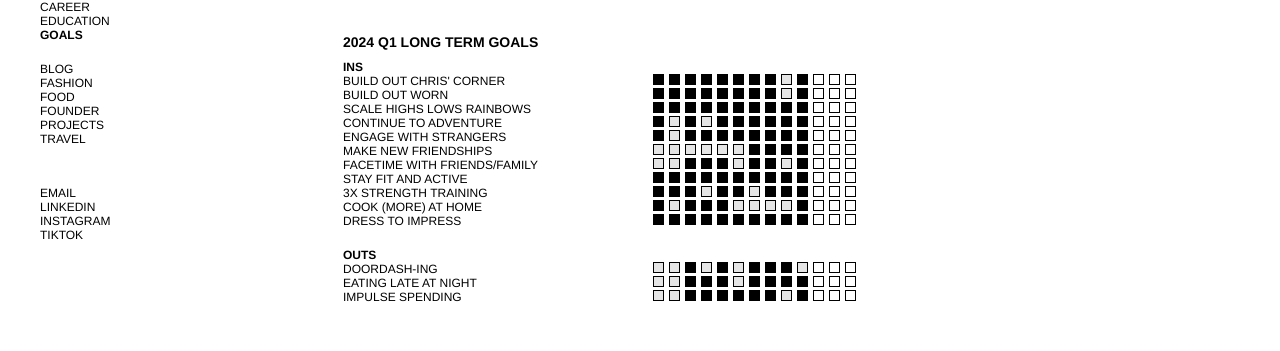
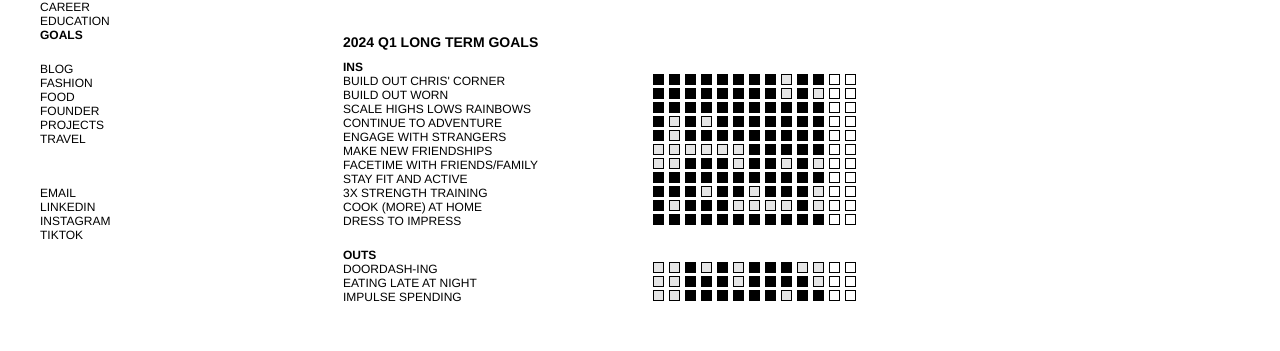
Before and after one commit to guchris/chris-corner, a Next.js app: page /about-me/goals in a window 1280 px wide. Shown: the part 228-579 px from the top of the page. Built offline with nearby package versions, Linux system fonts and the light colour scheme.

Commit message:
updated weekly goals, added new brews and bites v4 page

```diff
--- a/src/app/about-me/goals/page.js
+++ b/src/app/about-me/goals/page.js
@@ -45,7 +45,7 @@ const GoalsPage = () => {
                                 <input type="checkbox" className="true"/>
                                 <input type="checkbox" className="false"/>
                                 <input type="checkbox" className="true"/>
-                                <input type="checkbox" className="empty"/>
+                                <input type="checkbox" className="true"/>
                                 <input type="checkbox" className="empty"/>
                                 <input type="checkbox" className="empty"/>
                             </div>
@@ -63,7 +63,7 @@ const GoalsPage = () => {
                                 <input type="checkbox" className="true"/>
                                 <input type="checkbox" className="false"/>
                                 <input type="checkbox" className="true"/>
-                                <input type="checkbox" className="empty"/>
+                                <input type="checkbox" className="false"/>
                                 <input type="checkbox" className="empty"/>
                                 <input type="checkbox" className="empty"/>
                             </div>
@@ -81,7 +81,7 @@ const GoalsPage = () => {
                                 <input type="checkbox" className="true"/>
                                 <input type="checkbox" className="true"/>
                                 <input type="checkbox" className="true"/>
-                                <input type="checkbox" className="empty"/>
+                                <input type="checkbox" className="true"/>
                                 <input type="checkbox" className="empty"/>
                                 <input type="checkbox" className="empty"/>
                             </div>
@@ -99,7 +99,7 @@ const GoalsPage = () => {
                                 <input type="checkbox" className="true"/>
                                 <input type="checkbox" className="true"/>
                                 <input type="checkbox" className="true"/>
-                                <input type="checkbox" className="empty"/>
+                                <input type="checkbox" className="true"/>
                                 <input type="checkbox" className="empty"/>
                                 <input type="checkbox" className="empty"/>
                             </div>
@@ -117,7 +117,7 @@ const GoalsPage = () => {
                                 <input type="checkbox" className="true"/>
                                 <input type="checkbox" className="true"/>
                                 <input type="checkbox" className="true"/>
-                                <input type="checkbox" className="empty"/>
+                                <input type="checkbox" className="true"/>
                                 <input type="checkbox" className="empty"/>
                                 <input type="checkbox" className="empty"/>
                             </div>
@@ -135,7 +135,7 @@ const GoalsPage = () => {
                                 <input type="checkbox" className="true"/>
                                 <input type="checkbox" className="true"/>
                                 <input type="checkbox" className="true"/>
-                                <input type="checkbox" className="empty"/>
+                                <input type="checkbox" className="true"/>
                                 <input type="checkbox" className="empty"/>
                                 <input type="checkbox" className="empty"/>
                             </div>
@@ -153,7 +153,7 @@ const GoalsPage = () => {
                                 <input type="checkbox" className="true"/>
                                 <input type="checkbox" className="false"/>
                                 <input type="checkbox" className="true"/>
-                                <input type="checkbox" className="empty"/>
+                                <input type="checkbox" className="false"/>
                                 <input type="checkbox" className="empty"/>
                                 <input type="checkbox" className="empty"/>
                             </div>
@@ -171,7 +171,7 @@ const GoalsPage = () => {
                                 <input type="checkbox" className="true"/>
                                 <input type="checkbox" className="true"/>
                                 <input type="checkbox" className="true"/>
-                                <input type="checkbox" className="empty"/>
+                                <input type="checkbox" className="true"/>
                                 <input type="checkbox" className="empty"/>
                                 <input type="checkbox" className="empty"/>
                             </div>
@@ -189,7 +189,7 @@ const GoalsPage = () => {
                                 <input type="checkbox" className="true"/>
                                 <input type="checkbox" className="true"/>
                                 <input type="checkbox" className="true"/>
-                                <input type="checkbox" className="empty"/>
+                                <input type="checkbox" className="false"/>
                                 <input type="checkbox" className="empty"/>
                                 <input type="checkbox" className="empty"/>
                             </div>
@@ -207,7 +207,7 @@ const GoalsPage = () => {
                                 <input type="checkbox" className="false"/>
                                 <input type="checkbox" className="false"/>
                                 <input type="checkbox" className="true"/>
-                                <input type="checkbox" className="empty"/>
+                                <input type="checkbox" className="false"/>
                                 <input type="checkbox" className="empty"/>
                                 <input type="checkbox" className="empty"/>
                             </div>
@@ -225,7 +225,7 @@ const GoalsPage = () => {
                                 <input type="checkbox" className="true"/>
                                 <input type="checkbox" className="true"/>
                                 <input type="checkbox" className="true"/>
-                                <input type="checkbox" className="empty"/>
+                                <input type="checkbox" className="true"/>
                                 <input type="checkbox" className="empty"/>
                                 <input type="checkbox" className="empty"/>
                             </div>
@@ -246,7 +246,7 @@ const GoalsPage = () => {
                                 <input type="checkbox" className="true"/>
                                 <input type="checkbox" className="true"/>
                                 <input type="checkbox" className="false"/>
-                                <input type="checkbox" className="empty"/>
+                                <input type="checkbox" className="false"/>
                                 <input type="checkbox" className="empty"/>
                                 <input type="checkbox" className="empty"/>
                             </div>
@@ -264,7 +264,7 @@ const GoalsPage = () => {
                                 <input type="checkbox" className="true"/>
                                 <input type="checkbox" className="true"/>
                                 <input type="checkbox" className="true"/>
-                                <input type="checkbox" className="empty"/>
+                                <input type="checkbox" className="false"/>
                                 <input type="checkbox" className="empty"/>
                                 <input type="checkbox" className="empty"/>
                             </div>
@@ -282,7 +282,7 @@ const GoalsPage = () => {
                                 <input type="checkbox" className="true"/>
                                 <input type="checkbox" className="false"/>
                                 <input type="checkbox" className="true"/>
-                                <input type="checkbox" className="empty"/>
+                                <input type="checkbox" className="true"/>
                                 <input type="checkbox" className="empty"/>
                                 <input type="checkbox" className="empty"/>
                             </div>
```
Also changed, not shown: src/app/projects/brews-and-bites/brews-data.json (+53 -0 lines), public/projects/brews-and-bites/v4-back.png (added), public/projects/brews-and-bites/v4-front.png (added).
